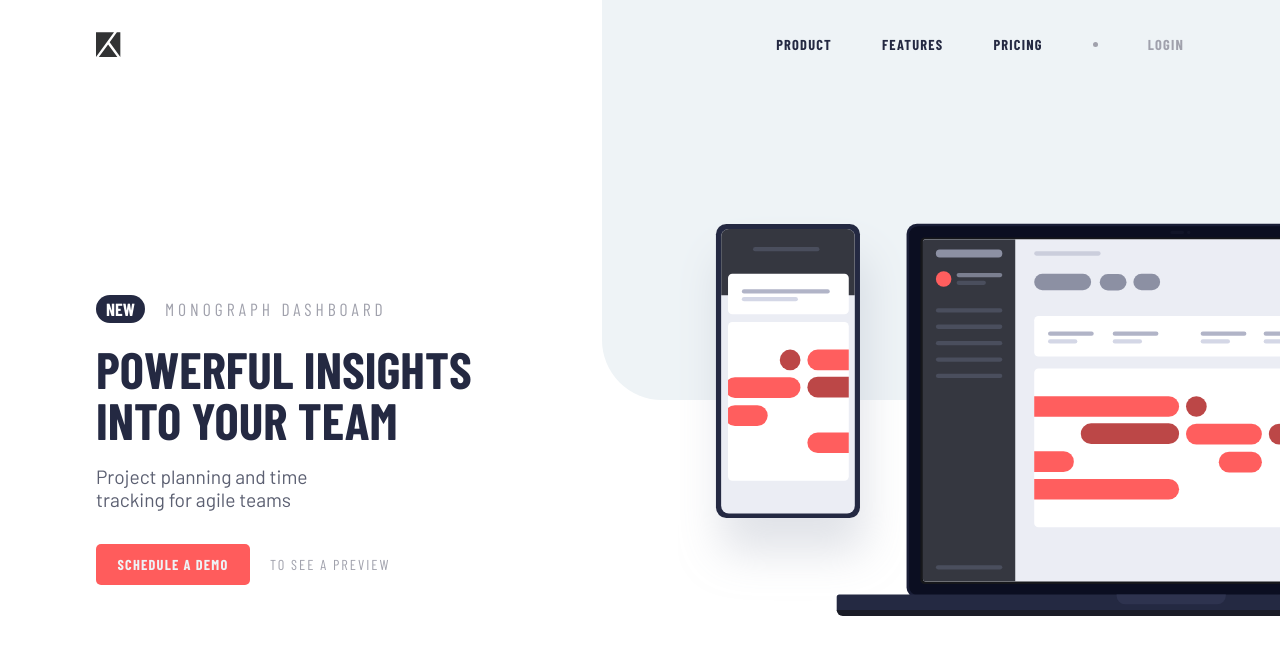
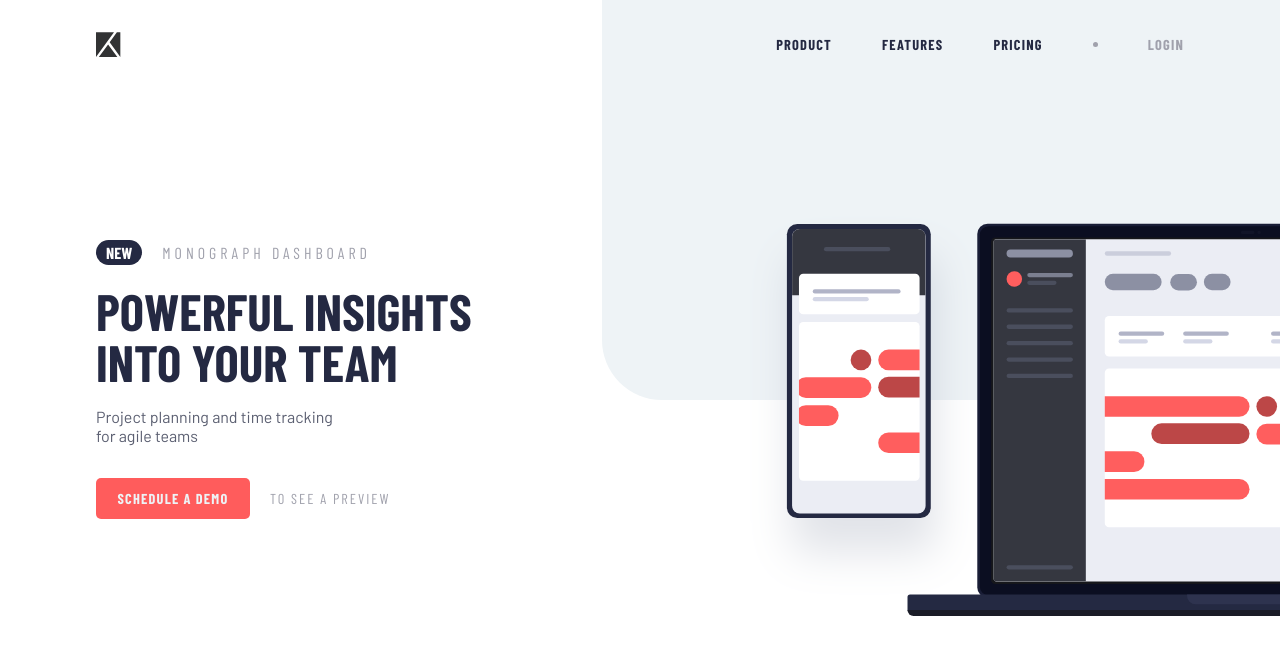
Before and after one commit to marcodanielj/productPage, an Angular app: page / in a window 1280 px wide. Shown: the top 654 px of the page. Built offline with nearby package versions, Linux system fonts and the light colour scheme.

Commit message:
UX/UI improvements

```diff
--- a/src/app/app.component.scss
+++ b/src/app/app.component.scss
@@ -1,5 +1,6 @@
 :host {
 
+    position: relative;
     display: flex;
 
     .navBar {
@@ -10,4 +11,5 @@
         overflow-y: scroll;
         overflow-x: hidden;
     }
+
 }
--- a/src/app/app.component.ts
+++ b/src/app/app.component.ts
@@ -1,4 +1,5 @@
 import { Component } from '@angular/core';
+import { NavService } from './nav.service';
 
 @Component({
   selector: 'app-root',
@@ -6,5 +7,11 @@
   styleUrls: ['./app.component.scss']
 })
 export class AppComponent {
+
+  constructor( public navService: NavService) { }
+
+  ngOnInit(): void {
+  }
+
   title = 'productPage';
 }
--- a/src/app/home/home.component.html
+++ b/src/app/home/home.component.html
@@ -7,6 +7,7 @@
 
 <div class="content"
 (click)="navService.isDropdownOpened = false"
+[class.overflow]="navService.isDropdownOpened"
 >
 
     <div class="productName">
--- a/src/app/home/home.component.scss
+++ b/src/app/home/home.component.scss
@@ -15,18 +15,21 @@
         display: flex;
         position: relative;
         flex-direction: column;
+
+        padding-top: 3vh;
         padding-left: 7.5vw;
 
-
+        margin-bottom: 30vh;
 
         gap: 20px;
 
         .productName {
+
             display: flex;
             flex-direction: row;
             width: 100%;
             align-items: center;
-            font-size: 1.1em;
+            font-size: 1em;
 
             .badge {
                 font-weight: 700;
@@ -53,7 +56,8 @@
             padding-bottom: 1vw;
 
             .title {
-                font-size: 2.6em;
+                font-size: 2em;
+                max-inline-size: 85vw;
                 line-height: 1em;
                 font-weight: 700;
                 color: $veryDarkBlue;
@@ -63,7 +67,7 @@
             .description {
 
                 font-family: 'Barlow', sans-serif;
-                font-size: 1.2em;
+                font-size: 1em;
                 max-inline-size: 75vw;
                 color: $darkGrayishBlue;
 
@@ -114,6 +118,10 @@
 
     }
 
+    .overflow {
+        margin-bottom: 0;
+    }
+
     .hero {
 
         position: relative;
@@ -144,7 +152,7 @@
 
             height: 30vh;
             top: 15vh;
-            padding-left: 2vw;
+            padding-left: 7.5vw;
 
         }
 
@@ -159,12 +167,17 @@
         flex-direction: row;
         justify-content: space-between;
 
+        align-items: flex-start;
+
+
         .content {
 
             padding-left: 7.5vw;
             max-width: 30vw;
 
-            padding-top: 10vh;
+            position: absolute;
+
+            padding-top: 30vh;
 
 
             .productInfo {
@@ -180,13 +193,12 @@
 
         .hero {
 
-            position: absolute;
+            position: relative;
             display: block;
 
             .background {
 
-                position: fixed;
-
+                position: absolute;
 
                 width: 70vw;
                 height: 60vh;
@@ -200,7 +212,7 @@
 
             .image {
 
-                position: fixed;
+                position: absolute;
                 height: 50vh;
                 top: 27vh;
                 left: 51vw;
--- a/src/app/nav-bar/nav-bar.component.scss
+++ b/src/app/nav-bar/nav-bar.component.scss
@@ -75,12 +75,12 @@
             padding-top: 25px;
             padding-bottom: 25px;
 
-            top: 8vh;
+            top: 10vh;
             width: 85%;
 
             font-weight: 700;
-            letter-spacing: 1.2px;
-            font-size: 1.2em;
+            letter-spacing: 1px;
+            font-size: 1em;
             background-color: white;
             color: $veryDarkBlue;
 
```
Also changed, not shown: 3 other files (tests, documents, lock files or other folders).
